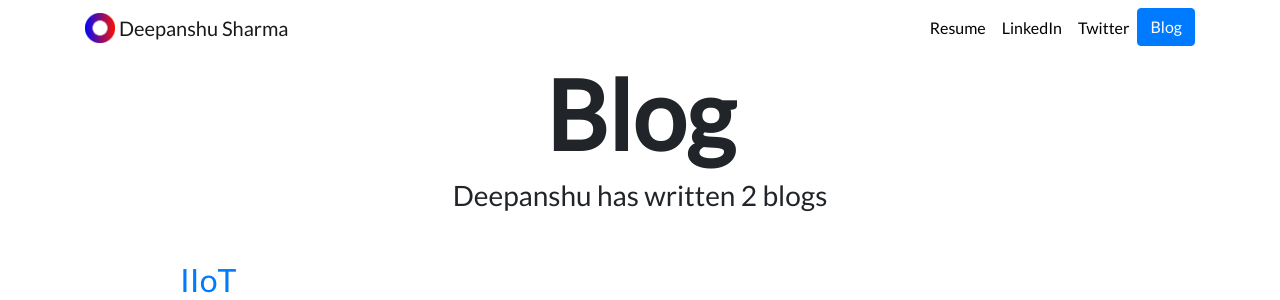
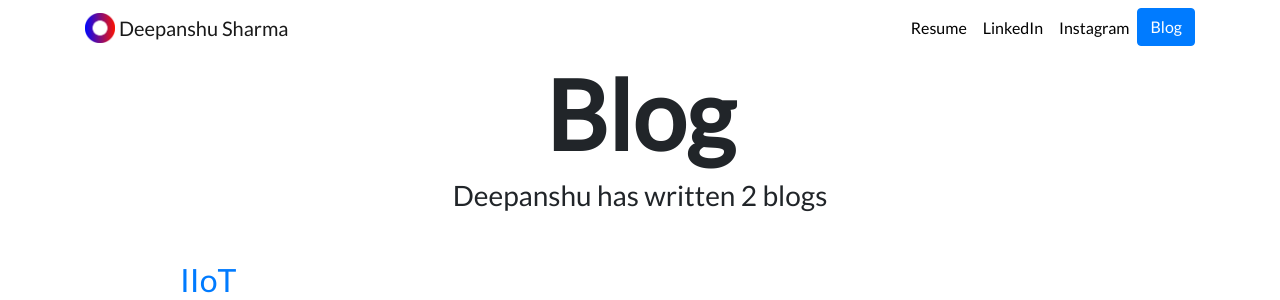
Before and after one commit to Deepanshu-sharma-264/django3-personal-portfolio, a Django app: page /blog/ in a window 1280 px wide. Shown: the top 300 px of the page. Run offline with Django 3.2, Linux system fonts and the light colour scheme; data comes from the database, SQL or seed files in the repository; some libraries are stand-ins or nearby versions.

Commit message:
Final commit

```diff
--- a/portfolio/templates/portfolio/base.html
+++ b/portfolio/templates/portfolio/base.html
@@ -33,13 +33,13 @@
       <div class="collapse navbar-collapse text-center" id="navbarNav">
         <ul class="navbar-nav ml-auto">
           <li class="nav-item">
-            <a class="nav-link" href="{% static 'portfolio/Resume-converted.pdf' %}">Resume</a>
+            <a class="nav-link" href="{% static 'portfolio/Resume-converted.pdf' %}" target="_blank">Resume</a>
           </li>
           <li class="nav-item">
-            <a class="nav-link" href="https://www.linkedin.com/in/nick-walter/" target="_blank">LinkedIn</a>
+            <a class="nav-link" href="https://www.linkedin.com/in/deepanshu-sharma-245670193" target="_blank">LinkedIn</a>
           </li>
           <li class="nav-item">
-            <a class="nav-link" href="https://twitter.com/ZappyCode" target="_blank">Twitter</a>
+            <a class="nav-link" href="https://www.instagram.com/deepanshu_264/" target="_blank">Instagram</a>
           </li>
           <li>
             <a role="button" href="{% url 'blog:all_blogs' %}" class="btn btn-primary">Blog</a>
```
